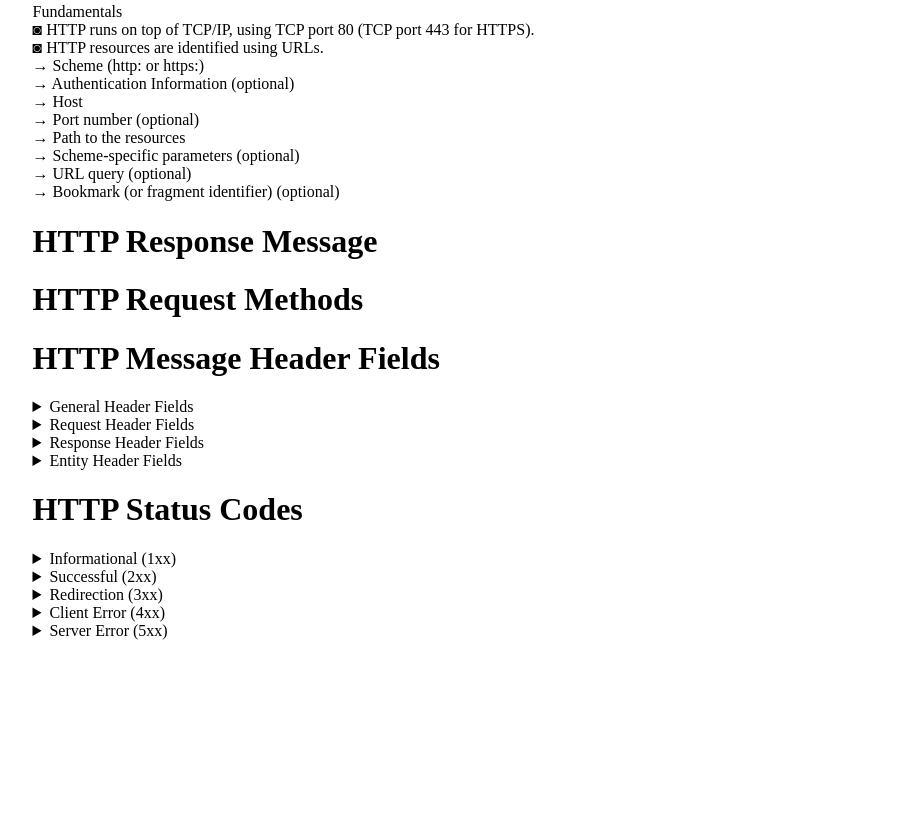
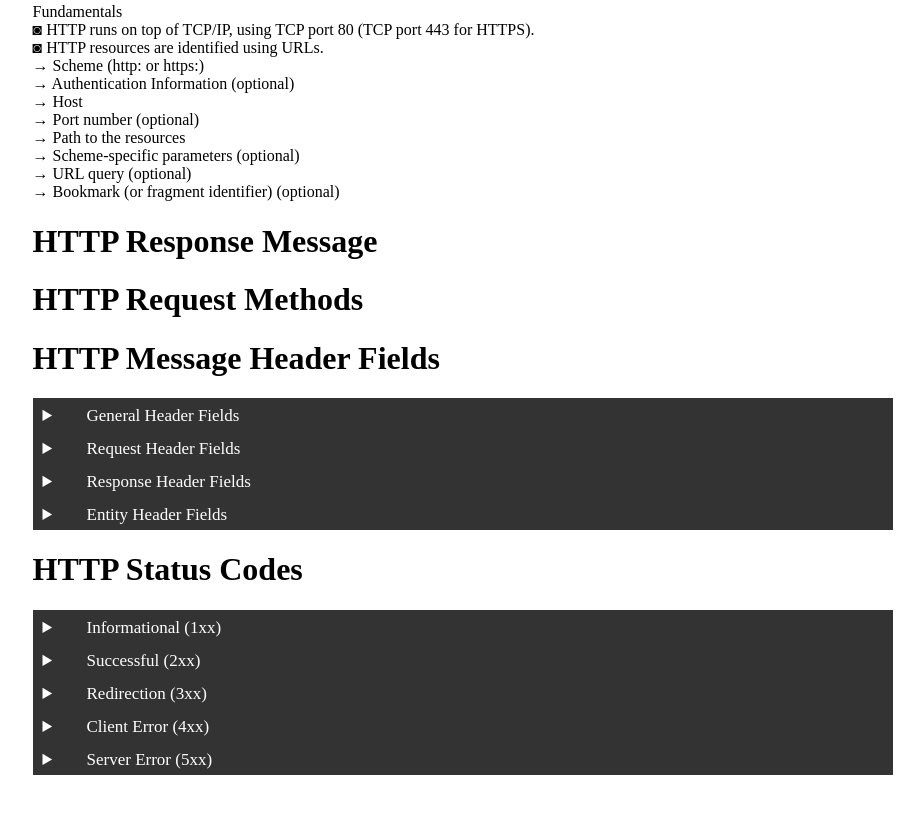
Before and after one commit to jaminajasrenprades/WEBTEK-LEC, a plain HTML site: page prelims.html in a window 1280 px wide. Shown: the part 911-1725 px from the top of the page, without its empty margins (181-1105 px from the left). Before the commit the page ends 1634 px from the top, so only its background shows below. Drawn offline with Linux system fonts and the light colour scheme.

Commit message:
Added initial css codes for summary and detail

```diff
--- a/style.css
+++ b/style.css
@@ -91,3 +91,43 @@ footer  {
    background: #999;
    text-align: center;
 }
+
+details {
+    background: #EEE;
+}
+
+details summary {
+    font-size: 17px;
+    vertical-align: top;
+    background: #333;
+    color: #FFF;
+    padding: 5px 10px;
+    outline: none;
+}
+
+details[open] summary {
+    background: #69c773;
+    color: #333;
+}
+
+/* Hide the default marker. */
+details summary::-webkit-details-marker {
+    display: none;
+}
+
+/* Add the custom marker in the default state. */
+details summary:before {
+    display: inline-block;
+    width: 18px;
+    height: 18px;
+    margin-right: 8px;
+    content: "";
+    background-image: url();
+    background-repeat: no-repeat;
+    background-position: 0 0;
+}
+
+/* Move the sprite image when the details box is open. */
+details[open] summary:before {
+    background-position: -18px 0;
+}
```
